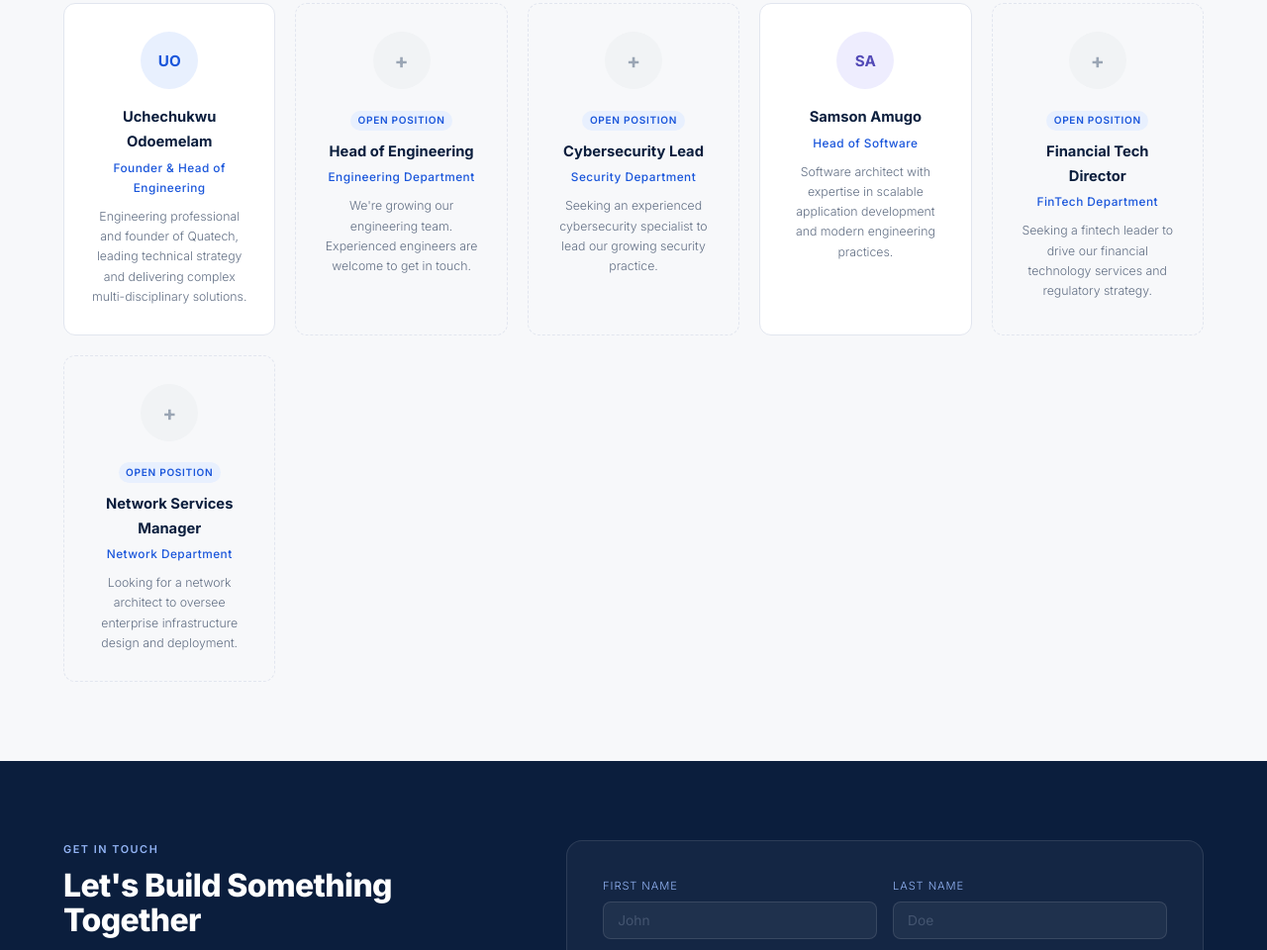
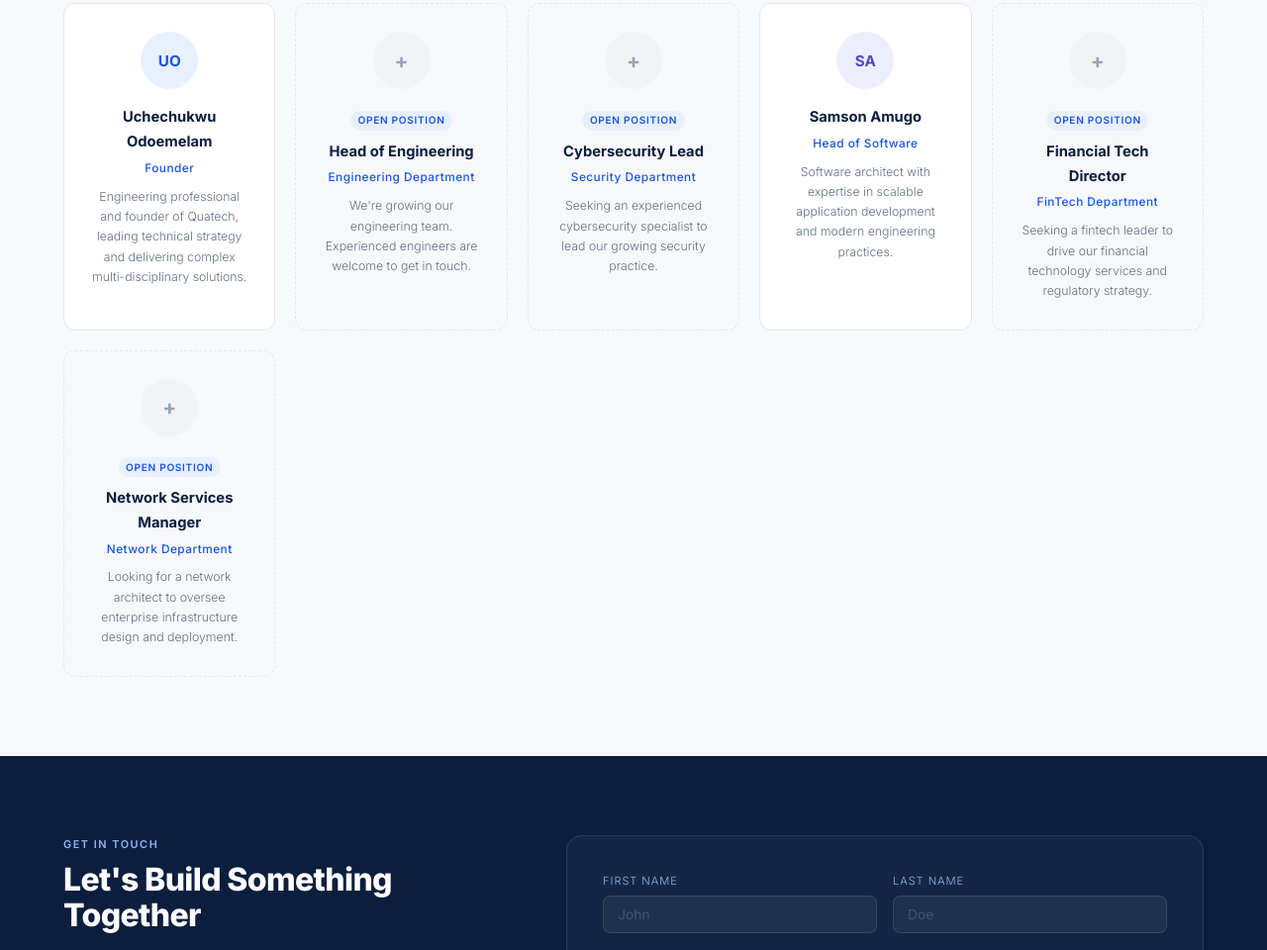
Before and after one commit to Quatech01/quatech-website, a website: page index.html in a window 1280 px wide. Shown: the part 3374-4334 px from the top of the page at 99% size. Drawn offline with Linux system fonts and the light colour scheme.

Commit message:
Change founder role title to just Founder

```diff
--- a/index.html
+++ b/index.html
@@ -441,7 +441,7 @@ footer{background:#060f1d;padding:2rem 5vw;border-top:1px solid rgba(255,255,255
     <div class="team-card fade-up">
       <div class="avatar av-1">UO</div>
       <h4>Uchechukwu Odoemelam</h4>
-      <div class="role">Founder &amp; Head of Engineering</div>
+      <div class="role">Founder</div>
       <p>Engineering professional and founder of Quatech, leading technical strategy and delivering complex multi-disciplinary solutions.</p>
     </div>
     <div class="team-card vacant fade-up">
```
